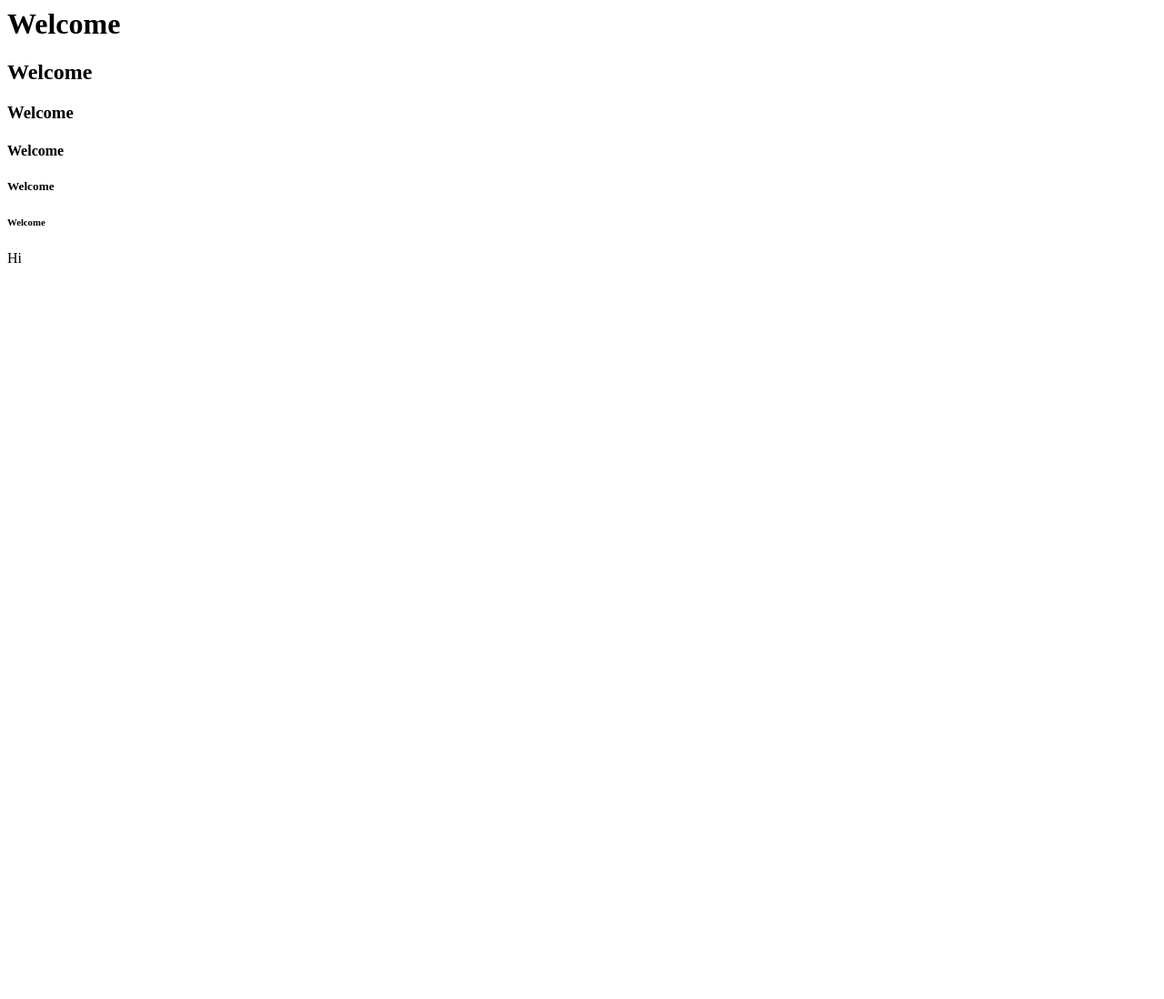
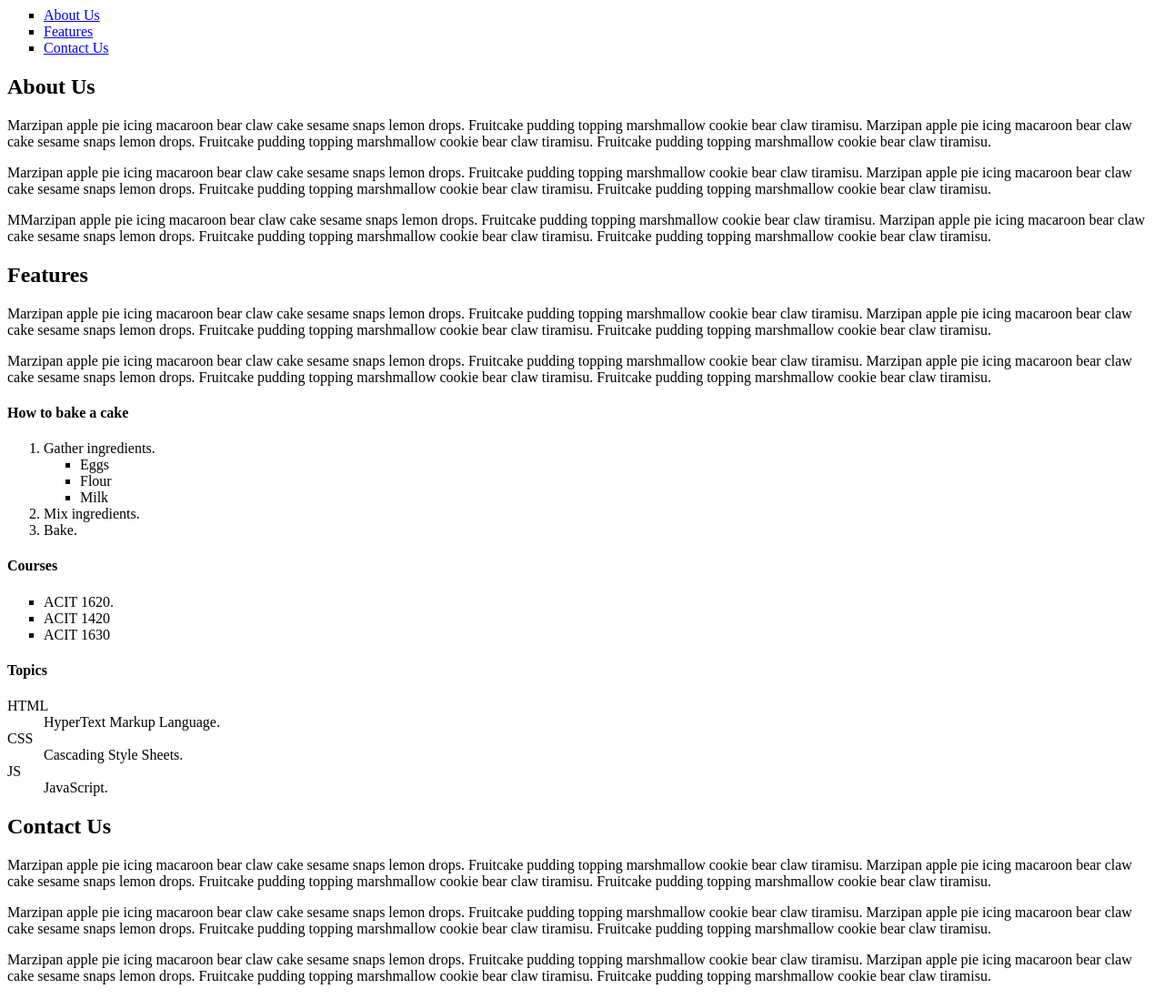
Before and after one commit to katrinadeguzman/ACIT1620, a plain HTML site: page week1/index.html in a window 1280 px wide. Shown: the whole page at 91% size. Before the commit the page ends 800 px from the top, so only its background shows below. Drawn offline with Linux system fonts and the light colour scheme.

Commit message:
Add modified files from week1 and new files from week2

```diff
--- a/week1/index.html
+++ b/week1/index.html
@@ -1,16 +1,135 @@
 <html>
-    <head>
-        <title>My first webpage</title>
-    </head>
-    <body>
-        <h1>Welcome</h1>
-        <h2>Welcome</h2>
-        <h3>Welcome</h3>
-        <h4>Welcome</h4>
-        <h5>Welcome</h5>
-        <h6>Welcome</h6>
+
+<head>
+    <title>My First Webpage!</title>
+    <style>
+        ul {
+            list-style-type: square;
+        }
+    </style>
+</head>
+
+<body>
+    <nav>
+        <ul>
+            <li><a href="#about-us">About Us</a></li>
+            <li><a href="#features">Features</a></li>
+            <li><a href="#contact-us">Contact Us</a></li>
+        </ul>
+    </nav>
+    <section id="about-us">
+        <h1>About Us</h1>
         <p>
-            Hi
+            Marzipan apple pie icing macaroon bear claw cake
+            sesame snaps lemon drops. Fruitcake pudding topping
+            marshmallow cookie bear claw tiramisu. Marzipan apple
+            pie icing macaroon bear claw cake sesame snaps lemon
+            drops. Fruitcake pudding topping marshmallow cookie bear
+            claw tiramisu. Fruitcake pudding topping marshmallow
+            cookie bear claw tiramisu.
         </p>
-    </body>
+        <p>
+            Marzipan apple pie icing macaroon bear claw cake
+            sesame snaps lemon drops. Fruitcake pudding topping
+            marshmallow cookie bear claw tiramisu. Marzipan apple
+            pie icing macaroon bear claw cake sesame snaps lemon
+            drops. Fruitcake pudding topping marshmallow cookie bear
+            claw tiramisu. Fruitcake pudding topping marshmallow
+            cookie bear claw tiramisu.
+        </p>
+        <p>
+            MMarzipan apple pie icing macaroon bear claw cake
+            sesame snaps lemon drops. Fruitcake pudding topping
+            marshmallow cookie bear claw tiramisu. Marzipan apple
+            pie icing macaroon bear claw cake sesame snaps lemon
+            drops. Fruitcake pudding topping marshmallow cookie bear
+            claw tiramisu. Fruitcake pudding topping marshmallow
+            cookie bear claw tiramisu.
+        </p>
+    </section>
+    <section id="features">
+        <h1>Features</h1>
+        <p>
+            Marzipan apple pie icing macaroon bear claw cake
+            sesame snaps lemon drops. Fruitcake pudding topping
+            marshmallow cookie bear claw tiramisu. Marzipan apple
+            pie icing macaroon bear claw cake sesame snaps lemon
+            drops. Fruitcake pudding topping marshmallow cookie bear
+            claw tiramisu. Fruitcake pudding topping marshmallow
+            cookie bear claw tiramisu.
+        </p>
+        <p>
+            Marzipan apple pie icing macaroon bear claw cake
+            sesame snaps lemon drops. Fruitcake pudding topping
+            marshmallow cookie bear claw tiramisu. Marzipan apple
+            pie icing macaroon bear claw cake sesame snaps lemon
+            drops. Fruitcake pudding topping marshmallow cookie bear
+            claw tiramisu. Fruitcake pudding topping marshmallow
+            cookie bear claw tiramisu.
+        </p>
+
+        <h4>How to bake a cake</h4>
+        <ol>
+            <li>Gather ingredients.
+                <ul>
+                    <li>Eggs</li>
+                    <li>Flour</li>
+                    <li>Milk</li>
+                </ul>
+            </li>
+            <li>Mix ingredients.</li>
+            <li>Bake.</li>
+        </ol>
+
+        <h4>Courses</h4>
+        <ul>
+            <li>ACIT 1620.</li>
+            <li>ACIT 1420</li>
+            <li>ACIT 1630</li>
+        </ul>
+
+        <h4>Topics</h4>
+        <dl>
+            <dt>HTML</dt>
+            <dd>HyperText Markup Language.</dd>
+
+            <dt>CSS</dt>
+            <dd>Cascading Style Sheets.</dd>
+
+            <dt>JS</dt>
+            <dd>JavaScript.</dd>
+        </dl>
+    </section>
+    <section id="contact-us">
+        <h1>Contact Us</h1>
+        <p>
+            Marzipan apple pie icing macaroon bear claw cake
+            sesame snaps lemon drops. Fruitcake pudding topping
+            marshmallow cookie bear claw tiramisu. Marzipan apple
+            pie icing macaroon bear claw cake sesame snaps lemon
+            drops. Fruitcake pudding topping marshmallow cookie bear
+            claw tiramisu. Fruitcake pudding topping marshmallow
+            cookie bear claw tiramisu.
+        </p>
+        <p>
+            Marzipan apple pie icing macaroon bear claw cake
+            sesame snaps lemon drops. Fruitcake pudding topping
+            marshmallow cookie bear claw tiramisu. Marzipan apple
+            pie icing macaroon bear claw cake sesame snaps lemon
+            drops. Fruitcake pudding topping marshmallow cookie bear
+            claw tiramisu. Fruitcake pudding topping marshmallow
+            cookie bear claw tiramisu.
+        </p>
+        <p>
+            Marzipan apple pie icing macaroon bear claw cake
+            sesame snaps lemon drops. Fruitcake pudding topping
+            marshmallow cookie bear claw tiramisu. Marzipan apple
+            pie icing macaroon bear claw cake sesame snaps lemon
+            drops. Fruitcake pudding topping marshmallow cookie bear
+            claw tiramisu. Fruitcake pudding topping marshmallow
+            cookie bear claw tiramisu.
+        </p>
+    </section>
+</body>
+
 </html>
```
Also changed, not shown: week1/directions.html (added, +16 -0 lines), week1/elixir.html (added, +36 -0 lines), week1/lounge.html (+4 -2 lines), week1/blue.jpg (added), week1/drinks.gif, week1/green.jpg (added), week1/lightblue.jpg (added), week1/red.jpg (added).
